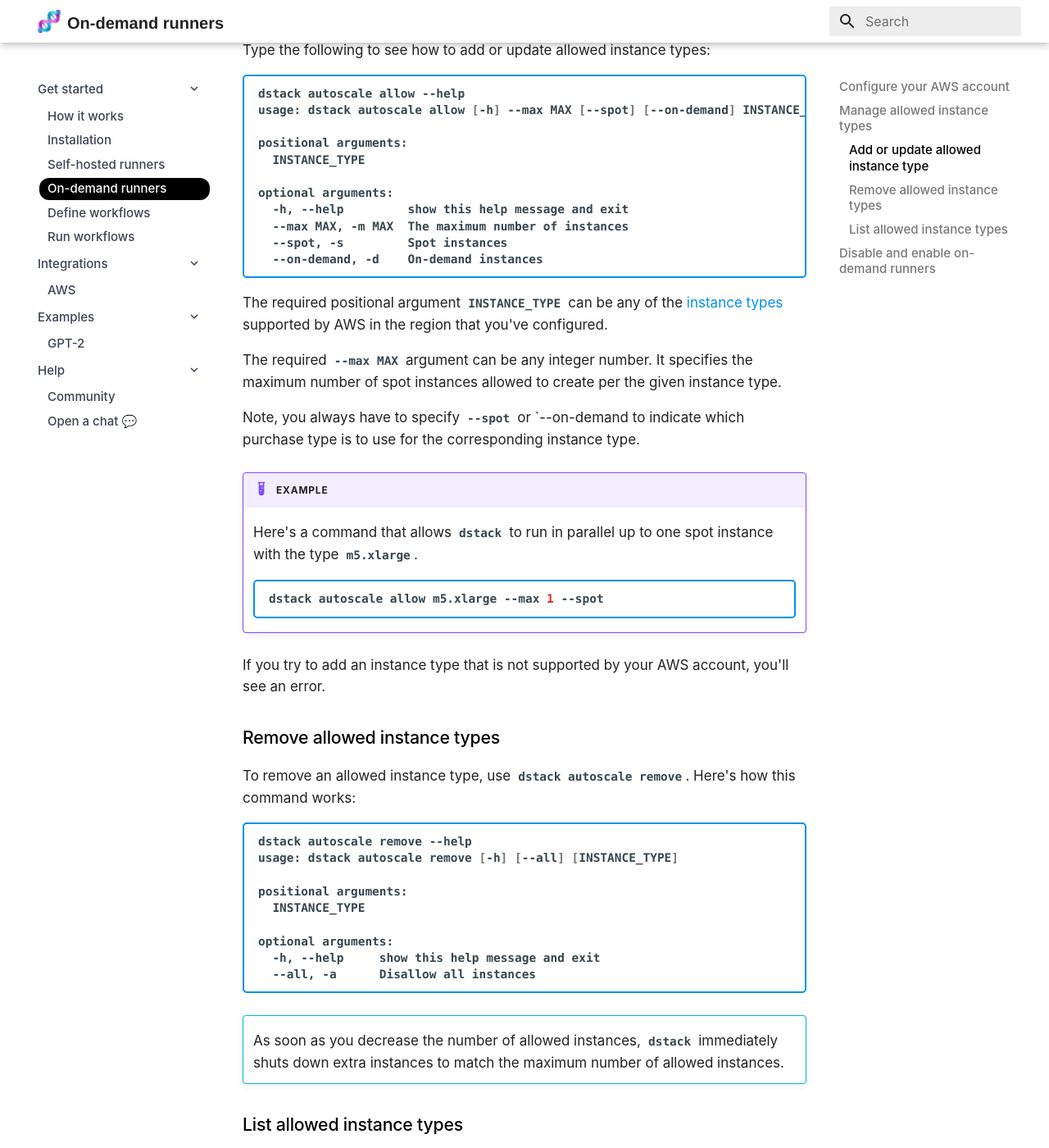
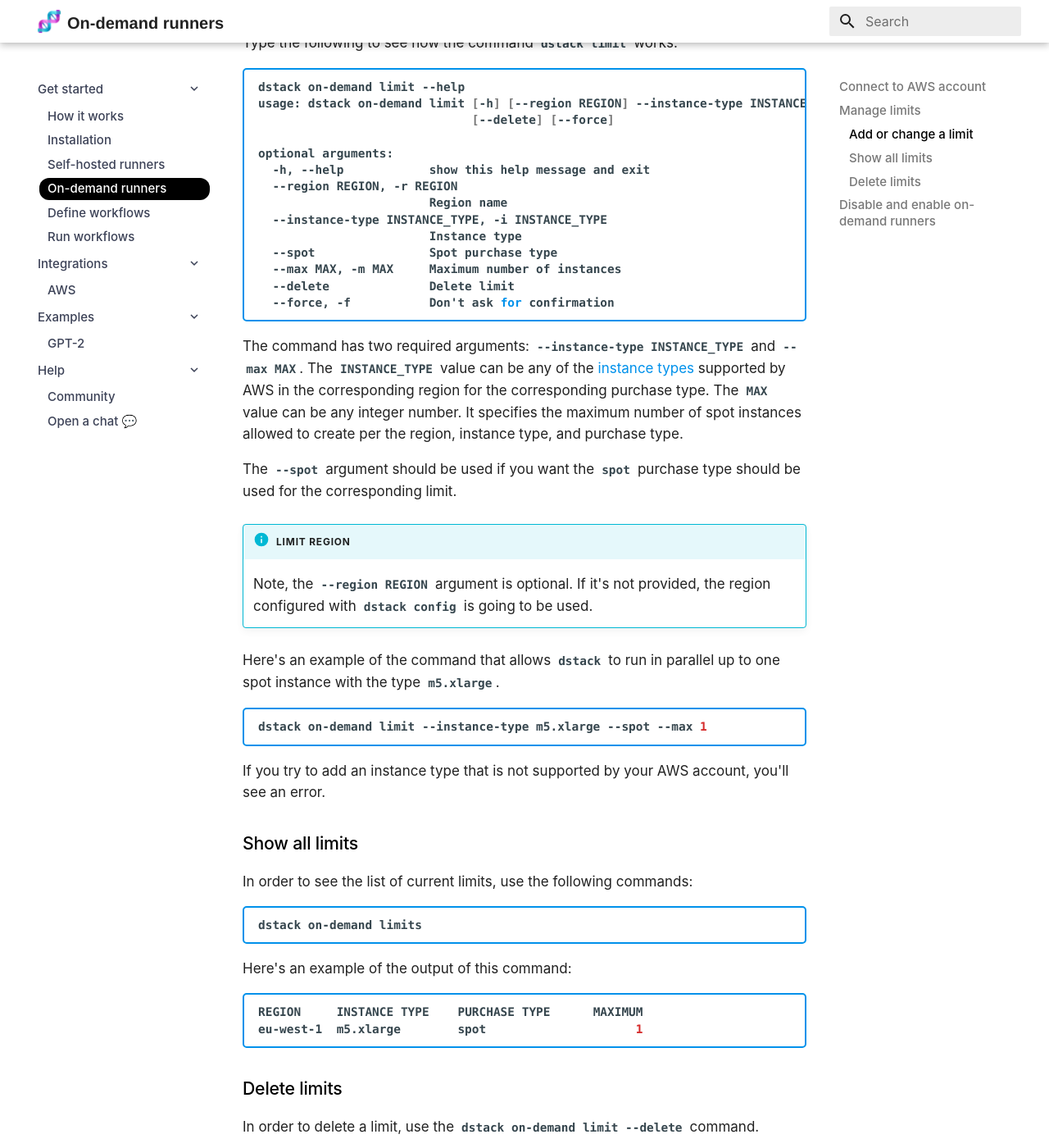
Before and after one commit to dstackai/dstack.github.io, an MkDocs documentation site: the page built from docs/on-demand-runners.md, in a window 1280 px wide and 1400 px high, scrolled down 1719 px. Shown: the whole window at 82% size. Built offline with MkDocs 1.6.1 and Material for MkDocs 9.7.7, drawn with Linux system fonts in a browser that asks for light colours; some of the changed text lies outside the part shown.

Commit message:
- Major: updated to reflect the changes from `0.0.2rc6` (`dstack autoscale` -> `dstack on-demand`, `dstack aws configure` -> `dstack aws config`)

````diff
--- a/docs/on-demand-runners.md
+++ b/docs/on-demand-runners.md
@@ -1,29 +1,30 @@
-# On-demand runners in your cloud
+# On-demand runners in cloud
 
-A runner is a machine that can run `dstack` workflows. If you provide `dstack` with the credentials to your cloud
-and provide autoscaling rules, `dstack` will be able to set up servers to run your workflows automatically – based on
-the demand and workflow requirements.
+If you provide `dstack` with the credentials to your cloud account and configure limits,
+`dstack` will be able to set up on-demand runners to run your workflows automatically.
 
 !!! warning "Cloud vendors"
-    This tutorial describes how to use the `dstack autoscale` feature with an AWS account.
-    If you use another cloud vendor, such as GCP, Azure (or some other), please write to
+    This tutorial describes how to use the `dstack on-demand` feature with AWS.
+    If you want to use on-demand runners with cloud vendor (such as GCP, Azure, or some other), please write to
     [hello@dstack.ai](mailto:hello@dstack.ai).
 
 !!! info "How on-demand runners work"
 
     1. You provide `dstack` credentials to create EC2 instances in your AWS account.
-    2. You define what types of EC2 instances `dstack` it's allowed to use, spot or on-demand, and what maximum number
+    2. You define what types of EC2 instances `dstack` is allowed to use, spot or on-demand, and what maximum number
     of each instance type is allowed to run at one time.
-    3. When you submit a workflow, `dstack` creates required EC2 instances to run your workflow automatically.
-    4. When your workflow is finished and there is no need in the EC2 instance, `dstack` tears it down.
+    3. When you submit a workflow, `dstack` will create required EC2 instances automatically.
+    4. When the workflows are finished and there is no need in on-demand runners, `dstack` will tears them down.
 
-## Configure your AWS account
+## Connect to AWS account
 
-Before you'll be able to use on-demand runners via your cloud, you have to provide `dstack` the credentials
-to your AWS account. This can be done by the `dstack aws configure` command:
+Before you'll be able to use on-demand runners, you have to provide `dstack` the credentials
+to your AWS account.
+
+This can be done by the `dstack aws config` command:
 
 ```bash
-dstack aws configure
+dstack aws config
 AWS Access Key ID:
 AWS Secret Access Key:
 Region name:
@@ -34,7 +35,7 @@
 artifacts.
 
 !!! note "Required IAM permissions"
-    The `dstack autoscale` feature requires the following permissions:
+    The `dstack on-demand` feature requires the following permissions:
 
     ```
     ec2:Describe*
@@ -46,89 +47,108 @@
     ec2:AuthorizeSecurityGroupEgress
     ```
 
-## Manage allowed instance types
+## Manage limits
 
 With `dstack`, it's possible to configure what instance types it's allowed to use, spot or on-demand,
 and what maximum number of each instance type is allowed to run at one time.
 
-### Add or update allowed instance type
+### Add or change a limit
 
-Type the following to see how to add or update allowed instance types:
+Type the following to see how the command `dstack limit` works:
 
 ```bash
-dstack autoscale allow --help
-usage: dstack autoscale allow [-h] --max MAX [--spot] [--on-demand] INSTANCE_TYPE
-
-positional arguments:
-  INSTANCE_TYPE
+dstack on-demand limit --help
+usage: dstack on-demand limit [-h] [--region REGION] --instance-type INSTANCE_TYPE [--spot] [--max MAX]
+                              [--delete] [--force]
 
 optional arguments:
-  -h, --help         show this help message and exit
-  --max MAX, -m MAX  The maximum number of instances
-  --spot, -s         Spot instances
-  --on-demand, -d    On-demand instances
+  -h, --help            show this help message and exit
+  --region REGION, -r REGION
+                        Region name
+  --instance-type INSTANCE_TYPE, -i INSTANCE_TYPE
+                        Instance type
+  --spot                Spot purchase type
+  --max MAX, -m MAX     Maximum number of instances
+  --delete              Delete limit
+  --force, -f           Don't ask for confirmation
 ```
 
-The required positional argument `INSTANCE_TYPE` can be any of the [instance types](https://aws.amazon.com/ec2/instance-types/)
-supported by AWS in the region that you've configured.
+The command has two required arguments: `--instance-type INSTANCE_TYPE` and `--max MAX`.
+The `INSTANCE_TYPE` value can be any of the [instance types](https://aws.amazon.com/ec2/instance-types/)
+supported by AWS in the corresponding region for the corresponding purchase type.
+The `MAX` value can be any integer number. It specifies the maximum number of spot instances
+allowed to create per the region, instance type, and purchase type.
 
-The required `--max MAX` argument can be any integer number. It specifies the maximum number of spot instances
-allowed to create per the given instance type.
+The `--spot` argument should be used if you want the `spot` purchase type should be used for the corresponding limit.
 
-Note, you always have to specify `--spot` or `--on-demand to indicate which purchase type is to use for the
-corresponding instance type.
+!!! info "Limit region"
+    Note, the `--region REGION` argument is optional. If it's not provided, the region configured with `dstack config`
+    is going to be used.
 
-!!! example "Example"
-    Here's a command that allows `dstack` to run in parallel up to one spot instance with the type `m5.xlarge`.
+Here's an example of the command that allows `dstack` to run in parallel up to one spot instance with the type `m5.xlarge`.
 
-    ```bash
-    dstack autoscale allow m5.xlarge --max 1 --spot
-    ```
-
+```bash
+dstack on-demand limit --instance-type m5.xlarge --spot --max 1
+```
 
 If you try to add an instance type that is not supported by your AWS account, you'll see an error.
 
-### Remove allowed instance types
+### Show all limits
 
-To remove an allowed instance type, use `dstack autoscale remove`. Here's how this command works:
+In order to see the list of current limits, use the following commands:
 
 ```bash
-dstack autoscale remove --help
-usage: dstack autoscale remove [-h] [--all] [INSTANCE_TYPE]
-
-positional arguments:
-  INSTANCE_TYPE
-
-optional arguments:
-  -h, --help     show this help message and exit
-  --all, -a      Disallow all instances
+dstack on-demand limits
 ```
 
-!!! info ""
-    As soon as you decrease the number of allowed instances, `dstack` immediately shuts down extra instances to match
-    the maximum number of allowed instances.
-
-### List allowed instance types
-
-You can always see the list of all rules by the following command:
+Here's an example of the output of this command:
 
 ```bash
-dstack autoscale info
+REGION     INSTANCE TYPE    PURCHASE TYPE      MAXIMUM
+eu-west-1  m5.xlarge        spot                     1
+```
+
+### Delete limits
+
+In order to delete a limit, use the `dstack on-demand limit --delete` command.
+
+```bash
+dstack on-demand limit --instance-type m5.xlarge --spot --delete
+```
+
+This command will delete the limit for the corresponding region, instance type, and purchase type.
+
+!!! warning "Effect"
+    As soon as you decrease or delete a limit, `dstack` will immediately shut down extra instances to match
+    the maximum number of allowed limit.
+
+If you want to delete all limits at once, use the following command:
+
+```bash
+dstack on-demand limits --delete-all
 ```
 
 ## Disable and enable on-demand runners
 
-You can disable and enable on-demand runnerss with a single command:
+You can disable and enable on-demand runners with a single command:
 
 ```bash
-dstack autoscale disable
+dstack on-demand disable
 ```
 
 or
 
 ```bash
-dstack autoscale enable
+dstack on-demand enable
 ```
 
-!!! warning ""
+!!! warning "Effect"
     If you disable on-demand runners, `dstack` will immediately shut down all running instances.
+
+!!! tip "Current status"
+
+    To see whether on-demand runners are enabled or not, use the following command:
+
+    ```bash
+    dstack on-demand status
+    ```
````
Also changed, not shown: docs/aws.md (+4 -4 lines), docs/index.md (+1 -1 lines), docs/run-workflows.md (+1 -1 lines).
